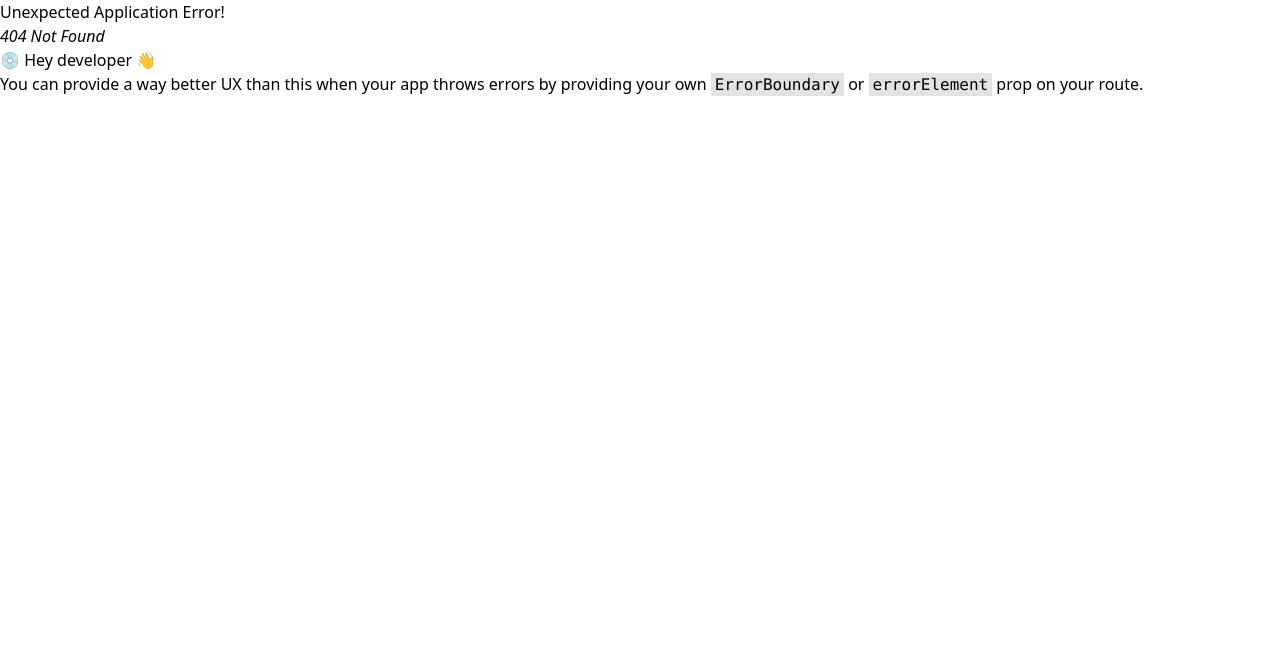
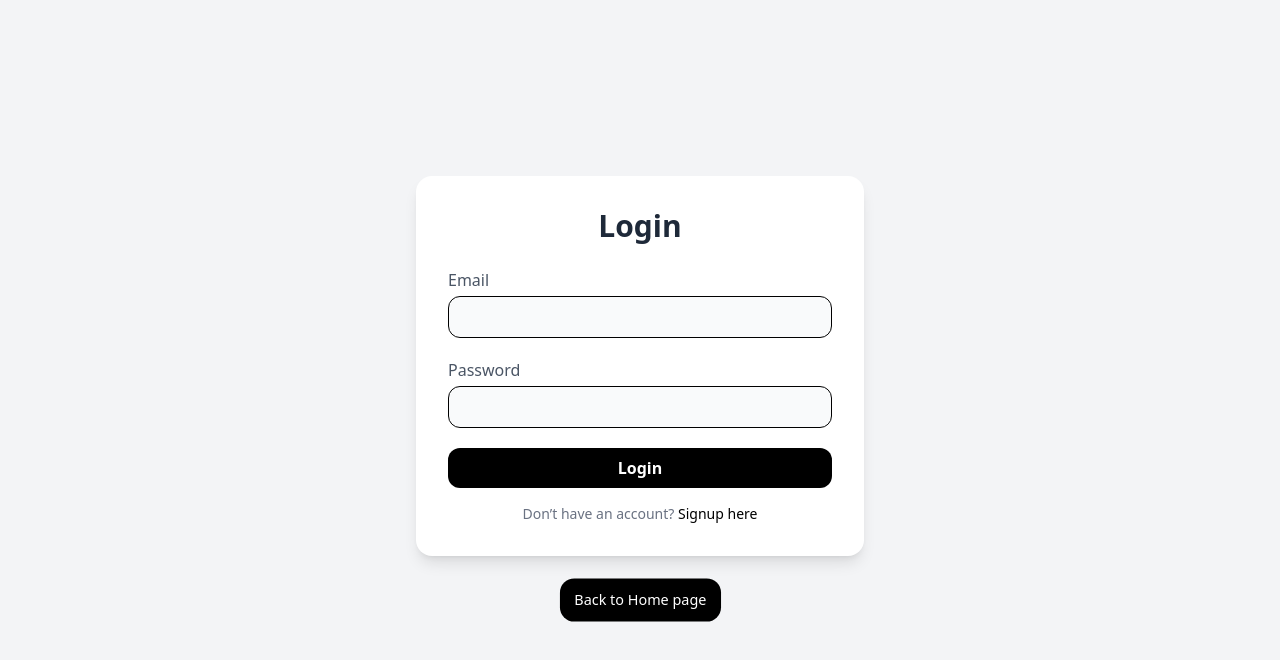
Before and after one commit to deadman613/e-commerce, a React (Vite) app: page /Loginpage in a window 1280 px wide. Before the commit this address had no page. Shown: the top 660 px of the page. Built offline with nearby package versions, Linux system fonts and the light colour scheme.

Commit message:
product total done

```diff
--- a/src/About.jsx
+++ b/src/About.jsx
@@ -1,12 +1,42 @@
-import React from "react";
+import React from 'react';
 
-function About()
-{
-    return(
-    <>
-    </>
+const About = () => {
+  return (
+    <div className="min-h-screen bg-white dark:bg-gray-900 text-gray-800 dark:text-white px-6 py-16">
+      <div className="max-w-5xl mx-auto text-center">
+        <h1 className="text-4xl font-bold mb-4">About Us</h1>
+        <p className="text-lg mb-8 text-gray-600 dark:text-gray-300">
+          Welcome to <span className="font-semibold text-blue-600 dark:text-blue-400">E-Commerce</span> — your one-stop shop for quality products at unbeatable prices.
+        </p>
 
-    );
+        <div className="grid md:grid-cols-2 gap-10 text-left">
+          <div>
+            <h2 className="text-2xl font-semibold mb-3">Our Mission</h2>
+            <p className="text-gray-600 dark:text-gray-300">
+              Our mission is to simplify online shopping by offering a seamless experience, high-quality products, and outstanding customer support.
+            </p>
+          </div>
 
-}
-export default About
+          <div>
+            <h2 className="text-2xl font-semibold mb-3">Why Choose Us?</h2>
+            <ul className="list-disc list-inside text-gray-600 dark:text-gray-300 space-y-1">
+              <li>Wide range of products</li>
+              <li>Secure payment system</li>
+              <li>Fast delivery & easy returns</li>
+              <li>24/7 customer support</li>
+            </ul>
+          </div>
+        </div>
+
+        <div className="mt-12">
+          <h2 className="text-2xl font-semibold mb-3">Contact Us</h2>
+          <p className="text-gray-600 dark:text-gray-300">
+            Have questions? Reach out to us at <a href="mailto:xyz@ecommerce.com" className="text-blue-600 dark:text-blue-400 underline">xyz@ecommerce.com</a>
+          </p>
+        </div>
+      </div>
+    </div>
+  );
+};
+
+export default About;
--- /dev/null
+++ b/src/Login.jsx
@@ -0,0 +1,57 @@
+import React, { useState } from 'react';
+import { NavLink } from 'react-router-dom';
+
+const Login = () => {
+    const [email, setEmail] = useState('');
+    const [password, setPassword] = useState('');
+
+    const handleLogin = (e) => {
+        e.preventDefault();
+        // TODO: Add your login logic here
+        console.log('Logging in with', email, password);
+    };
+
+    return (
+        <div className="min-h-screen flex flex-col items-center justify-center bg-gray-100 dark:bg-gray-900 px-4">
+            <div className="w-full max-w-md  bg-white dark:bg-gray-800 p-8 rounded-2xl shadow-lg">
+                <h2 className="text-3xl font-bold mb-6 text-center text-gray-800 dark:text-white">Login</h2>
+                <form onSubmit={handleLogin} className="space-y-5">
+                    <div>
+                        <label className="block mb-1 text-gray-600 dark:text-gray-300">Email</label>
+                        <input
+                            type="email"
+                            className="w-full px-4 py-2 border rounded-xl focus:outline-none focus:ring-2 focus:ring-blue-500 bg-gray-50 dark:bg-gray-700 dark:text-white"
+                            value={email}
+                            onChange={(e) => setEmail(e.target.value)}
+                            required
+                        />
+                    </div>
+                    <div>
+                        <label className="block mb-1 text-gray-600 dark:text-gray-300">Password</label>
+                        <input
+                            type="password"
+                            className="w-full px-4 py-2 border rounded-xl focus:outline-none focus:ring-2 focus:ring-blue-500 bg-gray-50 dark:bg-gray-700 dark:text-white"
+                            value={password}
+                            onChange={(e) => setPassword(e.target.value)}
+                            required
+                        />
+                    </div>
+                    <button
+                        type="submit"
+                        className="w-full py-2 bg-black hover:bg-gray-700 text-white font-semibold rounded-xl transition duration-300"
+                    >
+                        Login
+                    </button>
+                </form>
+                <p className="text-center text-sm text-gray-500 dark:text-gray-400 mt-4">
+                    Don’t have an account? <a href="/register" className="text-black hover:underline"> <NavLink to='/signup'>Signup here</NavLink> </a>
+                </p>
+            </div>
+
+            <NavLink to="/" className="mt-5 bg-black px-4 py-3 text-white rounded-2xl scale-90 hover:scale-95" ><button >Back to Home page</button>
+            </NavLink>
+        </div>
+    );
+};
+
+export default Login;
--- a/src/NavTop.jsx
+++ b/src/NavTop.jsx
@@ -56,8 +56,8 @@ const NavTop = () => {
 
                     <li className='' >
                         <NavLink to="/Cart" className=" relative cart text-white  flex items-center flex-col">
-                        <IoBagOutline className="  items-center h-8 w-10 mx-1.5 font-bold " />
-                        <p className="absolute rounded-full w-5 b right-[-1px] bottom-[-15px] text-center aspect-square items-center  bg-white text-black">{getCartCount()}</p>
+                            <IoBagOutline className="  items-center h-8 w-10 mx-1.5 font-bold " />
+                            <p className="absolute rounded-full w-5 b right-[-1px] bottom-[-15px] text-center aspect-square items-center  bg-white text-black">{getCartCount()}</p>
                         </NavLink>
 
 
@@ -69,9 +69,9 @@ const NavTop = () => {
                         </NavLink>
                         <div className=" group-hover:block hidden absolute dropdown-menu right-0  pt-2">
                             <div className=" flex flex-col  gap-2 w-30 py-3 px-2 bg-white text-black">
-                                <p className="cursor-pointer hover:text-red-700 font-bold " >Login</p>
-                                <p className="cursor-pointer hover:text-red-700 font-bold"  >Signup</p>
-                                <p className="cursor-pointer hover:text-red-700 font-bold" >MyAccount</p>
+                                <NavLink to="/Loginpage" className="cursor-pointer hover:text-red-700 font-bold " >Login</NavLink>
+                                <NavLink to='/signup'    className="cursor-pointer hover:text-red-700 font-bold"  >Signup</NavLink>
+                                <NavLink to='/MyAccount'  className="cursor-pointer hover:text-red-700 font-bold" >MyAccount</NavLink>
                             </div>
                         </div>
 
--- /dev/null
+++ b/src/Signup.jsx
@@ -0,0 +1,8 @@
+import React from 'react'
+
+ const Signup = () => {
+  return (
+    <div>Signup</div>
+  )
+}
+export default Signup
--- a/src/Totalamountcart.jsx
+++ b/src/Totalamountcart.jsx
@@ -7,15 +7,20 @@ const Totalamountcart = () => {
 
     return (
 
-
-        <div className="  relative text-[10px] mt-20   sm:text-3xl mb-3 flex justify-end mr-50">
+        <>
+            <div className=" relative  text-[10px] mt-20   sm:text-3xl mb-3 flex flex-col justify-end mr-50">
 
 
                 <p className="text-lg font-semibold">
-                    Total Amount: {currency}{addtotalamount()}
+                    Total Amount to paid : {currency}{addtotalamount()}
                 </p>
 
-        </div>
+            </div>
+
+            <button className="rounded bg-black w-30 text-white py-2 ">
+                Place Order
+            </button>
+        </>
     );
 };
 
```
Also changed, not shown: src/App.jsx (+7 -1 lines).
